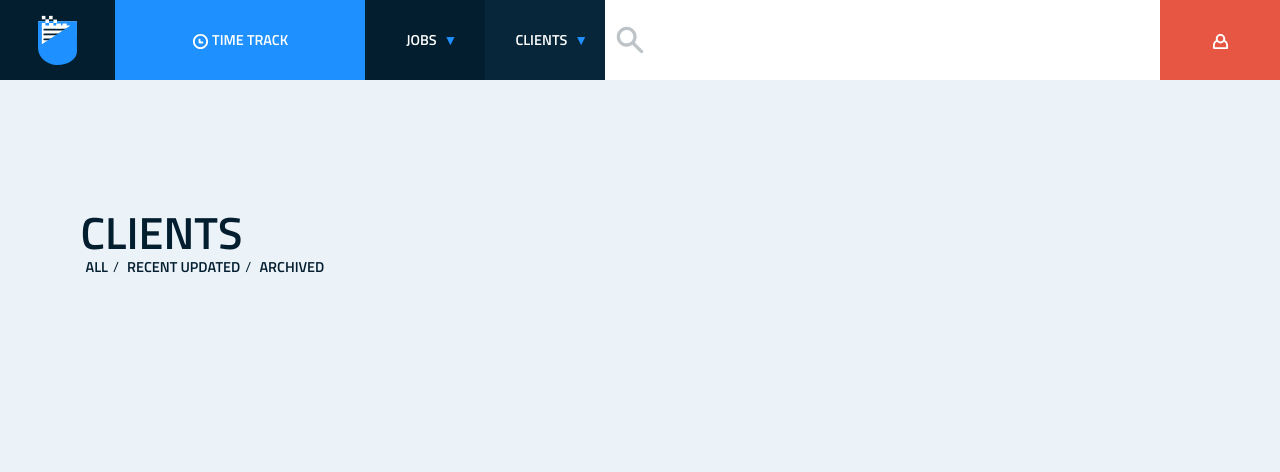
After one commit to seanonmurphy/jobbook, a Django app: page /clients/ in a window 1280 px wide. The commit adds this page. Shown: the top 472 px of the page. Run offline with Django 3.2, Linux system fonts and the light colour scheme; data that the repository does not hold is empty; some libraries are stand-ins or nearby versions.

Commit message:
Client page

```diff
--- a/core/templates/core/base/base.html
+++ b/core/templates/core/base/base.html
@@ -66,7 +66,7 @@
         <a href="#">Clients</a>
           <ul>
             <li>
-              <a href="#">
+              <a href="/clients">
                <i class="nav-icon">
                 <img src= "{% static 'img/icon-users.svg' %}">
                </i>
--- /dev/null
+++ b/core/templates/core/clients.html
@@ -0,0 +1,13 @@
+{% extends 'core/base/base.html' %} {% block title %} Job List {% endblock %} {% block content %}
+<section class="margin-t200" id="js-jobs">
+  <h2>Clients</h2>
+  <ul class="breadcrumbs">
+    <li><a href="#" class="active">All</a></li>
+    <li><a href="#">Recent updated</a></li>
+    <li><a href="#">Archived</a></li>
+  </ul>
+  <div class="container">
+  </div>
+</section>
+
+{% endblock %}
```
